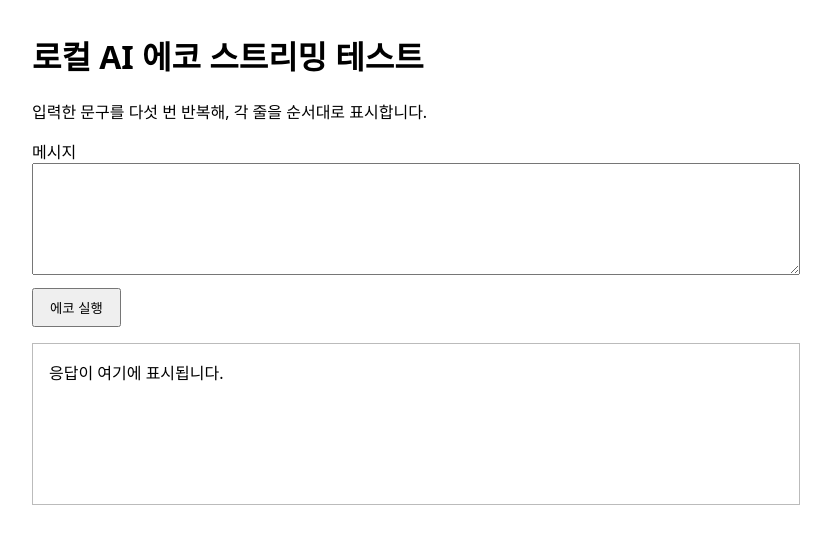
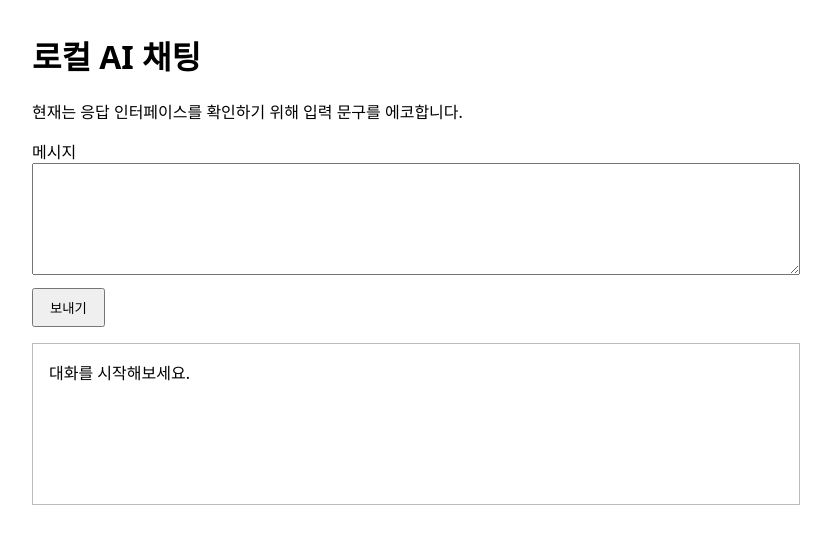
Before and after one commit to sidthefaker/LocalInteractiveAiResponder, a FastAPI app: page / in a window 1280 px wide. Shown: the top 544 px of the page, without its empty margins (224-1055 px from the left). Run offline with FastAPI, Linux system fonts and the light colour scheme.

Commit message:
refactor: add chat response provider interface

```diff
--- a/pyproject.toml
+++ b/pyproject.toml
@@ -27,3 +27,7 @@ dev = [
     "pytest>=9.1.1",
     "pytest-cov>=7.1.0",
 ]
+
+[tool.coverage.run]
+source = ["localinteractiveairesponder"]
+omit = ["*/src/localinteractiveairesponder/app.py"]
--- a/src/localinteractiveairesponder/app.py
+++ b/src/localinteractiveairesponder/app.py
@@ -6,6 +6,8 @@ from urllib.parse import quote
 from fastapi import FastAPI, Form, Request
 from fastapi.responses import HTMLResponse, StreamingResponse
 from fastapi.templating import Jinja2Templates
+
+from localinteractiveairesponder.response_provider import request_response
 
 app = FastAPI(title="Local Interactive AI Responder")
 templates = Jinja2Templates(directory=str(Path(__file__).parent / "templates"))
@@ -18,24 +20,25 @@ async def home(request: Request) -> HTMLResponse:
     return templates.TemplateResponse(request, "index.html")
 
 
-@app.post("/echo", response_class=HTMLResponse)
-async def start_echo(
+@app.post("/chat", response_class=HTMLResponse)
+async def start_chat(
     request: Request,
     message: str = Form(min_length=1, max_length=2000),
 ) -> HTMLResponse:
-    stream_url = f"/echo/stream?message={quote(message, safe='')}"
+    stream_url = f"/chat/stream?message={quote(message, safe='')}"
     return templates.TemplateResponse(
         request,
-        "echo_stream.html",
-        {"stream_url": stream_url},
+        "chat_stream.html",
+        {"message": message, "stream_url": stream_url},
     )
 
 
-@app.get("/echo/stream")
-async def echo_stream(message: str) -> StreamingResponse:
+@app.get("/chat/stream")
+async def chat_stream(message: str) -> StreamingResponse:
     async def events():
+        response = await request_response(message)
         escaped_message = (
-            html.escape(message)
+            html.escape(response)
             .replace("\r\n", "\n")
             .replace("\r", "\n")
             .replace("\n", "&#10;")
--- /dev/null
+++ b/src/localinteractiveairesponder/response_provider.py
@@ -0,0 +1,3 @@
+async def request_response(message: str) -> str:
+    """Temporary echo provider; replace this body when a local LLM is selected."""
+    return message
--- /dev/null
+++ b/src/localinteractiveairesponder/templates/chat_stream.html
@@ -0,0 +1,6 @@
+<article class="chat-turn">
+  <p class="user-message">{{ message }}</p>
+  <div hx-ext="sse" sse-connect="{{ stream_url }}" sse-close="complete">
+    <div class="assistant-message" sse-swap="chunk" hx-swap="beforeend"></div>
+  </div>
+</article>
--- a/src/localinteractiveairesponder/templates/echo_stream.html
+++ /dev/null
@@ -1,3 +0,0 @@
-<div hx-ext="sse" sse-connect="{{ stream_url }}" sse-close="complete">
-  <div sse-swap="chunk" hx-swap="beforeend"></div>
-</div>
--- a/src/localinteractiveairesponder/templates/index.html
+++ b/src/localinteractiveairesponder/templates/index.html
@@ -10,20 +10,22 @@
       body { font-family: system-ui, sans-serif; margin: 2rem auto; max-width: 48rem; padding: 0 1rem; }
       textarea { box-sizing: border-box; min-height: 7rem; width: 100%; }
       button { margin-top: .5rem; padding: .5rem 1rem; }
-      #echo-stream { border: 1px solid #bbb; margin-top: 1rem; min-height: 8rem; padding: 1rem; }
+      #chat-messages { border: 1px solid #bbb; margin-top: 1rem; min-height: 8rem; padding: 1rem; }
+      .chat-turn { border-bottom: 1px solid #ddd; padding: .5rem 0; }
+      .user-message { font-weight: 600; white-space: pre-wrap; }
       .echo-line { white-space: pre-wrap; }
     </style>
   </head>
   <body>
     <main>
-      <h1>로컬 AI 에코 스트리밍 테스트</h1>
-      <p>입력한 문구를 다섯 번 반복해, 각 줄을 순서대로 표시합니다.</p>
-      <form hx-post="/echo" hx-target="#echo-stream" hx-swap="innerHTML">
+      <h1>로컬 AI 채팅</h1>
+      <p>현재는 응답 인터페이스를 확인하기 위해 입력 문구를 에코합니다.</p>
+      <form hx-post="/chat" hx-target="#chat-messages" hx-swap="beforeend">
         <label for="message">메시지</label>
         <textarea id="message" name="message" maxlength="2000" required></textarea>
-        <button type="submit">에코 실행</button>
+        <button type="submit">보내기</button>
       </form>
-      <section id="echo-stream" aria-live="polite">응답이 여기에 표시됩니다.</section>
+      <section id="chat-messages" aria-live="polite">대화를 시작해보세요.</section>
     </main>
   </body>
 </html>
```
Also changed, not shown: TODO.md (+4 -2 lines), tests/integration/test_echo_flow.py (+9 -6 lines), README.md.
